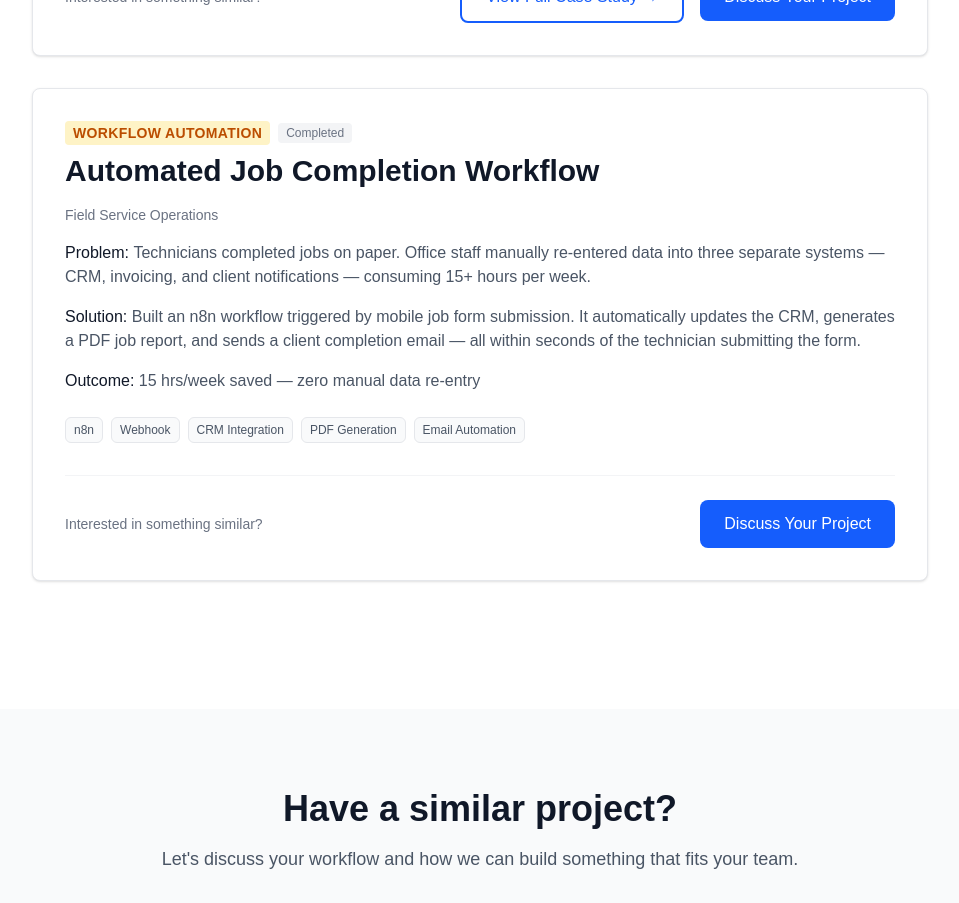
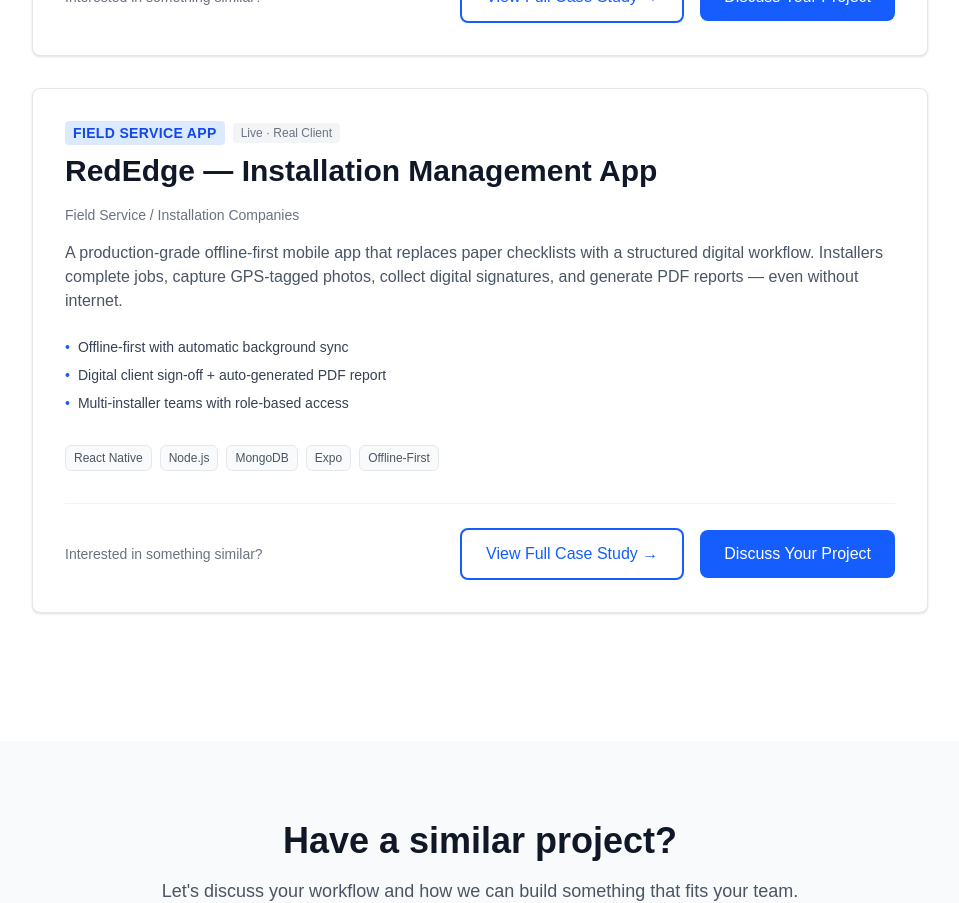
Before and after one commit to usman123-commits/Portfolio, a Next.js app: page /case-studies in a window 1280 px wide. Shown: the part 1200-2103 px from the top of the page, without its empty margins (160-1119 px from the left). Built offline with nearby package versions, Linux system fonts and the light colour scheme; no server answers.

Commit message:
case study link fixed

```diff
--- a/src/app/case-studies/page.tsx
+++ b/src/app/case-studies/page.tsx
@@ -57,24 +57,20 @@
     href: "/case-studies/rededge",
   },
   {
-    id: "automated-job-completion",
-    tagline: "Workflow Automation",
-    badgeColor: "amber" as const,
-    status: "Completed",
-    title: "Automated Job Completion Workflow",
-    industryTag: "Field Service Operations",
-    problem:
-      "Technicians completed jobs on paper. Office staff manually re-entered data into three separate systems — CRM, invoicing, and client notifications — consuming 15+ hours per week.",
-    solution:
-      "Built an n8n workflow triggered by mobile job form submission. It automatically updates the CRM, generates a PDF job report, and sends a client completion email — all within seconds of the technician submitting the form.",
-    outcome: "15 hrs/week saved — zero manual data re-entry",
-    tags: [
-      "n8n",
-      "Webhook",
-      "CRM Integration",
-      "PDF Generation",
-      "Email Automation",
+    id: "rededge",
+    tagline: "Field Service App",
+    badgeColor: "blue" as const,
+    status: "Live · Real Client",
+    title: "RedEdge — Installation Management App",
+    industryTag: "Field Service / Installation Companies",
+    description: "A production-grade offline-first mobile app that replaces paper checklists with a structured digital workflow. Installers complete jobs, capture GPS-tagged photos, collect digital signatures, and generate PDF reports — even without internet.",
+    highlights: [
+      "Offline-first with automatic background sync",
+      "Digital client sign-off + auto-generated PDF report",
+      "Multi-installer teams with role-based access",
     ],
+    tags: ["React Native", "Node.js", "MongoDB", "Expo", "Offline-First"],
+    href: "/case-studies/rededge",
   },
 ];
 
@@ -119,7 +115,7 @@
                     className={
                       study.badgeColor === "amber"
                         ? "text-sm font-semibold text-amber-700 uppercase tracking-wide bg-amber-100 inline-flex px-2 py-0.5 rounded"
-                        : "text-sm font-semibold text-blue-600 uppercase tracking-wide"
+                        : "text-sm font-semibold text-blue-700 uppercase tracking-wide bg-blue-100 inline-flex px-2 py-0.5 rounded"
                     }
                   >
                     {study.tagline}
@@ -181,7 +177,7 @@
                   <span className="text-sm text-gray-500">Interested in something similar?</span>
                   <div className="flex gap-4 items-center w-full sm:w-auto mt-4 sm:mt-0">
                      {study.href && (
-                      <Button href={study.href} variant="secondary">
+                      <Button href={study.href} variant="secondary" className="border-blue-600 text-blue-600 hover:bg-blue-50">
                         View Full Case Study →
                       </Button>
                     )}
```
